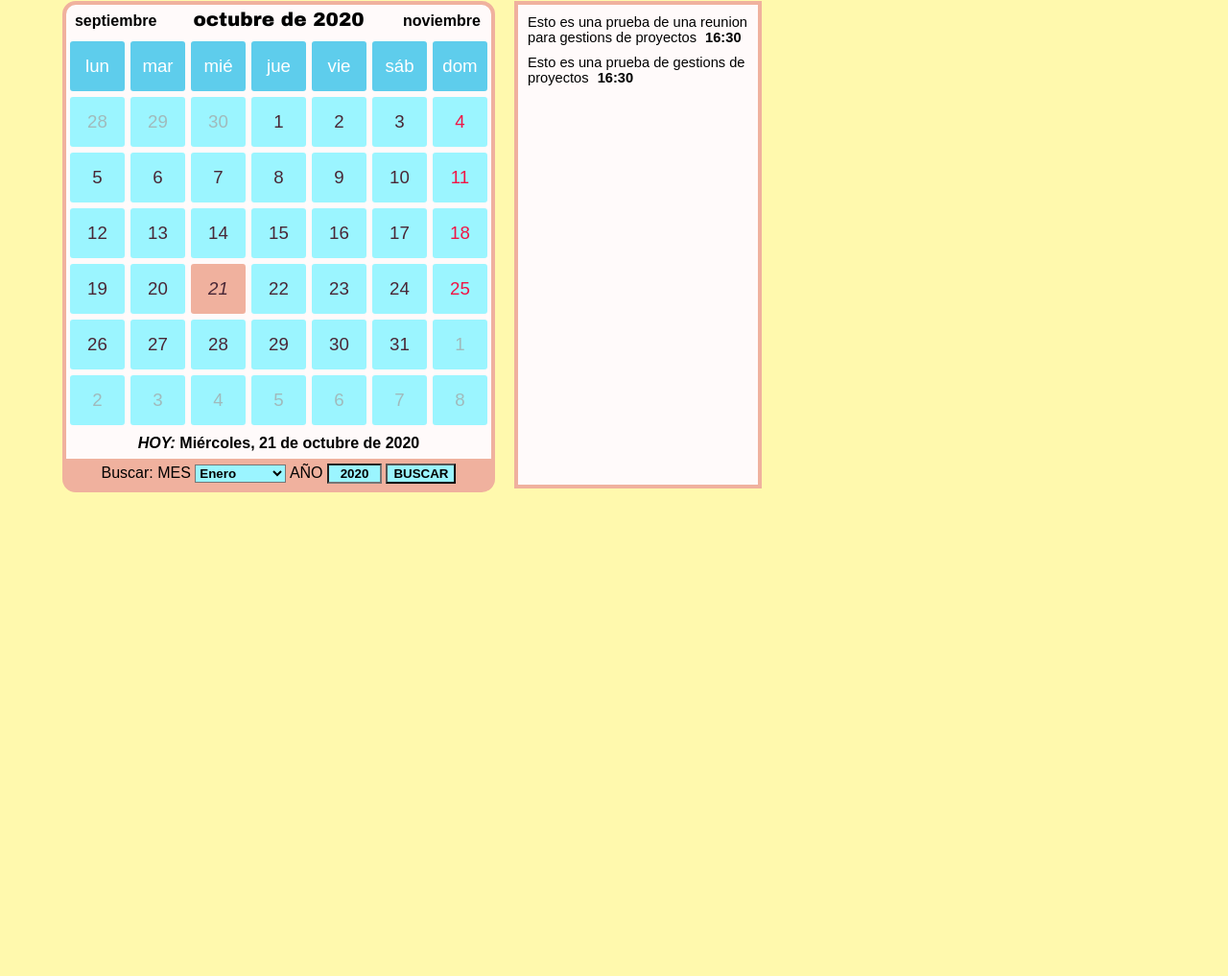
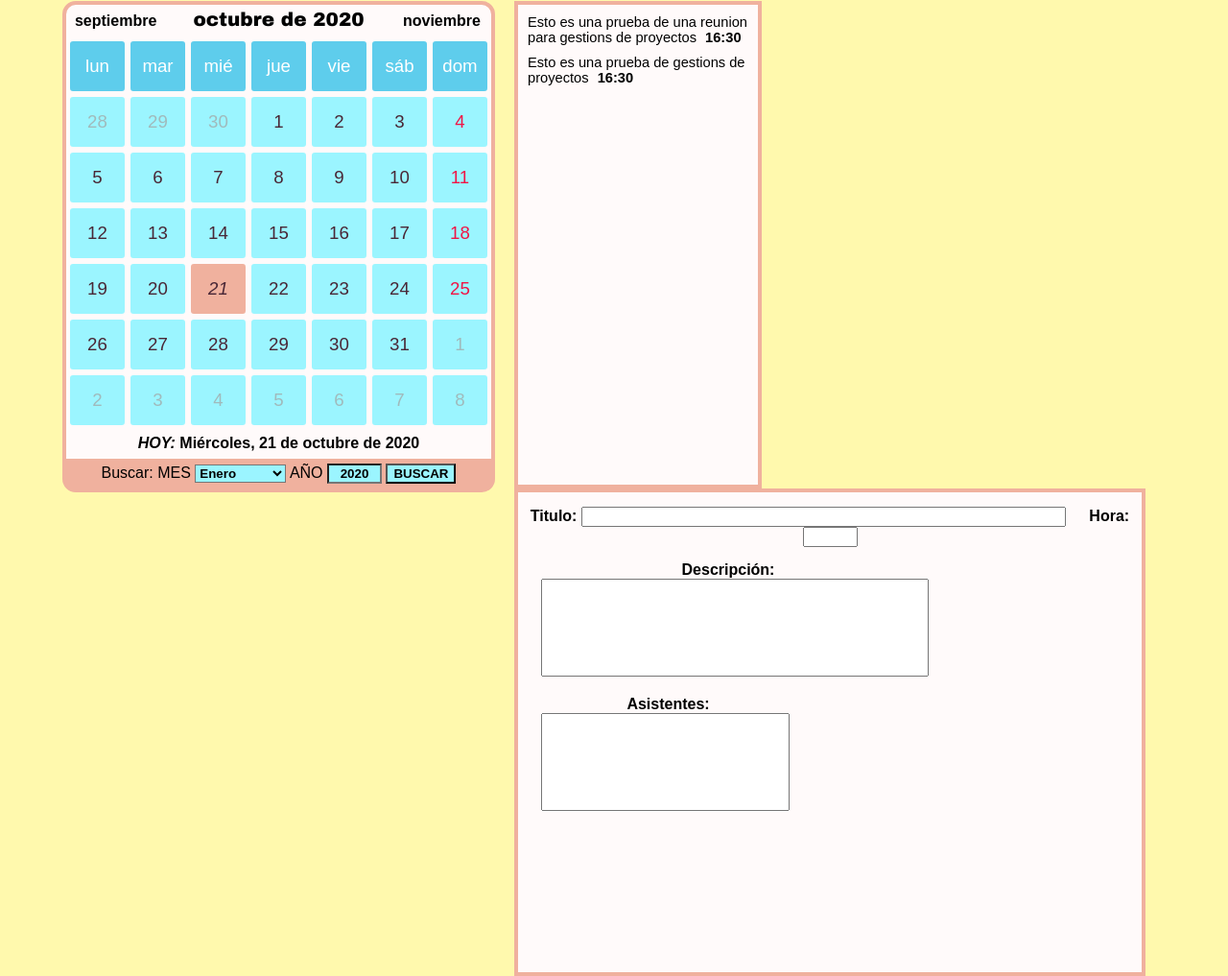
Before and after one commit to Gerole10/SIGET-Equipo-3, a plain HTML site: page SIGET/src/main/webapp/calendario.html in a window 1280 px wide. Shown: the part 108-1125 px from the top of the page at 96% size. Before the commit the page ends 800 px from the top, so only its background shows below. Drawn offline with Linux system fonts and the light colour scheme.

Commit message:
Implementado caja de observables de las reuniones

```diff
--- a/SIGET/src/main/webapp/calendario.css
+++ b/SIGET/src/main/webapp/calendario.css
@@ -11,13 +11,13 @@
 #calendario {
 	border-color: #f0b19e;
 	border-width: 4px;
-	border-style: solid;
+	border-style:solid;
 	border-radius: 14px;
 	max-width: 470px;
 	background-color: #fffafa;
 	text-align: center;
 	margin-left: 50px;
-	float: left;
+	float:left;
 }
 /*tabla del calendario*/
 #diasc {
@@ -33,6 +33,7 @@
 	border-radius: 5px;
 }
 
+
 #diasc th {
 	color: white;
 	background-color: #5ecdec
@@ -43,11 +44,11 @@
 	background-color: #9bf5ff
 }
 
+
 #diasc tr td.dia:hover {
 		    cursor: pointer;
 			font: bold 16pt arial;
 			border: 2px double coral;
-	text-decoration:
 	}
 
 /*línea de la fecha actual*/
@@ -75,6 +76,7 @@
 	background-color: #9bf5ff;
 	color: #000;
 	font: bold 10pt arial;
+
 }
 
 #buscafecha [type=text] {
@@ -115,66 +117,93 @@
 	font: bold 15pt "arial black";
 	padding: 0.2em;
 }
-
 #reuniones {
 	border-color: #f0b19e;
 	border-width: 4px;
-	border-style: solid;
+	border-style:solid;
 	max-width: 250px;
-	height: 500px;
+	height:500px;
 	background-color: #fffafa;
 	text-align: center;
 	margin-left: 20px;
-	float: left;
+	float:left;
 	overflow-y: scroll;
 }
-
-#titulosreunion {
+#titulosreunion{
 	font: 11pt arial;
 	padding: 5px 5px 5px 5px;
 	text-align: left;
 }
-
-#horasreunion {
+#horasreunion{
 	font: bold 11pt arial;
 	padding: 5px 5px 5px 5px;
 	text-align: center;
 }
-
-#reunionYhora {
+#reunionYhora{
 	font: 11pt arial;
 	padding: 5px 5px 5px 5px;
 }
-
 #reunion:hover {
 	color: red;
 	text-decoration: underline;
 	cursor: pointer;
 }
 
-body {
-	background-color: #FFF9AD;
-	padding: 15px;
-	font-family: Arial;
+#cajainforeuniones {
+	border-color: #f0b19e;
+	border-width: 4px;
+	border-style:solid;
+	max-width:650px;
+	height:500px;
+	width:650px;
+	background-color: #fffafa;
+	text-align: center;
+	margin-left: 20px;
+	margin-right: 20px;
+	float:left;
 }
 
-#menu {
+#tituloYhora {
+	font: bold 12pt arial;
+	padding: 15px 5px 5px 5px;
+}
+
+#texthora {
+	margin-left: 20px;
+}
+
+#cajaDescripcion, #cajaAsistentes {
+	float: left;
+	font: bold 12pt arial;
+	padding: 10px 10px 10px 10px;
+}
+#descripcion, #asistentes {
+		resize: none;
+		margin-left: 14px;
+		font: normal 11pt arial;
+}
+
+
+body{background-color: #FFF9AD;padding: 15px;font-family: Arial;}
+
+		#menu{
 			background-color: #f0b19e;
 			margin-left: 50px;
 			margin-right: 50px;
+
 		}
 
-#menu ul {
+		#menu ul{
 			list-style: none;
 			margin: 0;
 			padding: 0;
 		}
 
-#menu ul li {
+		#menu ul li{
 			display: inline-block;
 		}
 
-#menu ul li a {
+		#menu ul li a{
 			color: #9BFFE0;
 			display: block;
 			padding: 20px 20px;
@@ -182,11 +211,11 @@ body {
 			font: bold 12pt arial;
 		}
 
-#menu ul li a:hover {
+		#menu ul li a:hover{
 			background-color: #9BFFE0;
 			color: #000;
 		}
 
-.item-r {
+		.item-r{
 			float: right;
 		}
--- a/SIGET/src/main/webapp/calendario.html
+++ b/SIGET/src/main/webapp/calendario.html
@@ -3,6 +3,7 @@
 <html lang="es" xml:lang="es">
 <head>
 <title>Calendario</title>
+<meta charset="UTF-8">
 <link rel="stylesheet" type="text/css" href="calendario.css" media="all" />
 <script type="text/javascript" src="calendario.js"></script>
 </head>
@@ -14,85 +15,26 @@
 			<li class="item-r"><a href="#">Salir</a></li>
 		</ul>
 	</div>
-	<br />
-	<br />
+<br/><br/>
 <div id=todo>
 <div id="calendario">
   <div id="anterior" onclick="mesantes()"></div>
   <div id="posterior" onclick="mesdespues()"></div>
   <h2 id="titulos"></h2>
   <table id="diasc">
-				<tr id="fila0">
-					<th scope="lun"></th>
-					<th scope="Mar"></th>
-					<th scope="Mie"></th>
-					<th scope="Jue"></th>
-					<th scope="Vie"></th>
-					<th scope="Sab"></th>
-					<th scope="Dom"></th>
-				</tr>
-				<tr id="fila1">
-					<td class="dia"></td>
-					<td class="dia"></td>
-					<td class="dia"></td>
-					<td class="dia"></td>
-					<td class="dia"></td>
-					<td class="dia"></td>
-					<td class="dia"></td>
-				</tr>
-				<tr id="fila2">
-					<td class="dia"></td>
-					<td class="dia"></td>
-					<td class="dia"></td>
-					<td class="dia"></td>
-					<td class="dia"></td>
-					<td class="dia"></td>
-					<td class="dia"></td>
-				</tr>
-				<tr id="fila3">
-					<td class="dia"></td>
-					<td class="dia"></td>
-					<td class="dia"></td>
-					<td class="dia"></td>
-					<td class="dia"></td>
-					<td class="dia"></td>
-					<td class="dia"></td>
-				</tr>
-				<tr id="fila4">
-					<td class="dia"></td>
-					<td class="dia"></td>
-					<td class="dia"></td>
-					<td class="dia"></td>
-					<td class="dia"></td>
-					<td class="dia"></td>
-					<td class="dia"></td>
-				</tr>
-				<tr id="fila5">
-					<td class="dia"></td>
-					<td class="dia"></td>
-					<td class="dia"></td>
-					<td class="dia"></td>
-					<td class="dia"></td>
-					<td class="dia"></td>
-					<td class="dia"></td>
-				</tr>
-				<tr id="fila6">
-					<td class="dia"></td>
-					<td class="dia"></td>
-					<td class="dia"></td>
-					<td class="dia"></td>
-					<td class="dia"></td>
-					<td class="dia"></td>
-					<td class="dia"></td>
-				</tr>
+    <tr id="fila0"><th scope="lun"></th><th scope="Mar"></th><th scope="Mie"></th><th scope="Jue"></th><th scope="Vie"></th><th scope="Sab"></th><th scope="Dom"></th></tr>
+    <tr id="fila1"><td class="dia"></td><td class="dia"></td><td class="dia"></td><td class="dia"></td><td class="dia"></td><td class="dia"></td><td class="dia"></td></tr>
+    <tr id="fila2"><td class="dia"></td><td class="dia"></td><td class="dia"></td><td class="dia"></td><td class="dia"></td><td class="dia"></td><td class="dia"></td></tr>
+    <tr id="fila3"><td class="dia"></td><td class="dia"></td><td class="dia"></td><td class="dia"></td><td class="dia"></td><td class="dia"></td><td class="dia"></td></tr>
+    <tr id="fila4"><td class="dia"></td><td class="dia"></td><td class="dia"></td><td class="dia"></td><td class="dia"></td><td class="dia"></td><td class="dia"></td></tr>
+    <tr id="fila5"><td class="dia"></td><td class="dia"></td><td class="dia"></td><td class="dia"></td><td class="dia"></td><td class="dia"></td><td class="dia"></td></tr>
+    <tr id="fila6"><td class="dia"></td><td class="dia"></td><td class="dia"></td><td class="dia"></td><td class="dia"></td><td class="dia"></td><td class="dia"></td></tr>
   </table>
-			<div id="fechaactual">
-				<em onclick="actualizar()">HOY: </em>
-			</div>
+  <div id="fechaactual"><em onclick="actualizar()">HOY: </em></div>
   <div id="buscafecha">
     <form action="#" name="buscar">
-					<p>
-						Buscar: MES <select name="buscames">
+      <p>Buscar: MES
+        <select name="buscames">
           <option value="0">Enero</option>
           <option value="1">Febrero</option>
           <option value="2">Marzo</option>
@@ -105,7 +47,9 @@
           <option value="9">Octubre</option>
           <option value="10">Noviembre</option>
           <option value="11">Diciembre</option>
-						</select> AÑO <input type="text" name="buscaanno" maxlength="4" size="4" />
+        </select>
+          AÑO
+        <input type="text" name="buscaanno" maxlength="4" size="4" />
 
         <input type="button" value="BUSCAR" onclick="mifecha()" />
       </p>
@@ -116,14 +60,36 @@
 	<div id="titulosreunion">
 		<form>
 			<div id="reunionYhora">
-						<label id="reunion">Esto es una prueba de una reunion para gestions de proyectos</label> <label id="horasreunion">16:30</label><br>
+				<label id="reunion">Esto es una prueba de una reunion para gestions de proyectos</label>
+				<label id="horasreunion">16:30</label><br>
 			</div>
 			<div id="reunionYhora">
-						<label id="reunion">Esto es una prueba de gestions de proyectos</label> <label id="horasreunion">16:30</label><br>
+				<label id="reunion">Esto es una prueba de gestions de proyectos</label>
+				<label id="horasreunion">16:30</label><br>
 			</div>
 		</form>
 	</div>
 </div>
+<div id="cajainforeuniones">
+	<form>
+		<div id="tituloYhora">
+			<label id="texttitulo">Titulo:</label>
+			<input type="text" id="titureunion" name="titureunion" maxlength="30" size="60" readonly>
+			<label id="texthora">Hora:</label>
+			<input type="text" id="horareunion" name="horareunion" maxlength="5" size="4" readonly>
+		</div>
+		<div id="DescripcionYasistentes">
+			<div id="cajaDescripcion">
+				<label id="textdescripcion" align = left>Descripción:</label><br>
+				<textarea id="descripcion" name="descripcion" rows="6" cols="45" readonly></textarea>
+			</div>
+			<div id="cajaAsistentes">
+				<label id="texthora">Asistentes:</label><br>
+				<textarea id="asistentes" name="descripcion" rows="6" cols="28" readonly></textarea>
+			</div>
+		</div>
+	</form>
+</div>
 </div>
 </body>
 </html>
```
Also changed, not shown: SIGET/src/main/webapp/calendario.js (line endings or trailing spaces). Lines whose indentation alone changed are shown as unchanged.
